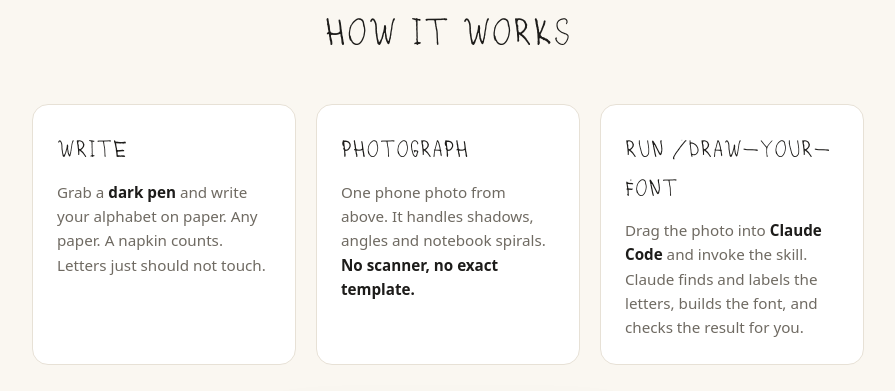
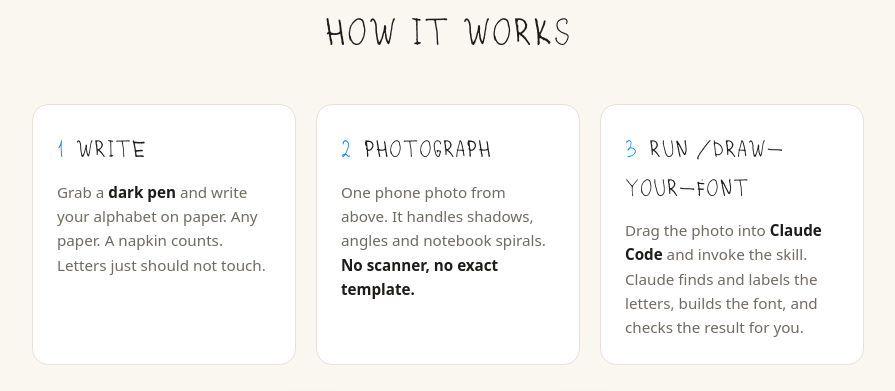
Before and after one commit to danilo-znamerovszkij/draw-your-font, a website: page site/index.html in a window 1280 px wide. Shown: the part 1837-2228 px from the top of the page, without its empty margins (192-1087 px from the left). Drawn offline with Linux system fonts and the light colour scheme.

Commit message:
1️⃣ add numbered steps

```diff
--- a/site/index.html
+++ b/site/index.html
@@ -198,6 +198,7 @@
     padding: 26px 24px 24px;
   }
   .step .hand { font-size: 1.5rem; display: block; margin-bottom: 10px; }
+  .step .n { color: var(--accent); margin-right: 4px; }
   .step p { color: var(--muted); font-size: 0.95rem; }
   .step p b { color: var(--ink); font-weight: 600; }
 
@@ -300,17 +301,17 @@
       <h2 class="hand">How it works</h2>
       <div class="steps">
         <div class="step">
-          <span class="hand">Write</span>
+          <span class="hand"><span class="n">1</span> Write</span>
           <p>Grab a <b>dark pen</b> and write your alphabet on paper. Any paper.
              A napkin counts. Letters just should not touch.</p>
         </div>
         <div class="step">
-          <span class="hand">Photograph</span>
+          <span class="hand"><span class="n">2</span> Photograph</span>
           <p>One phone photo from above. It handles shadows, angles and
              notebook spirals. <b>No scanner, no exact template.</b></p>
         </div>
         <div class="step">
-          <span class="hand">Run /draw-your-font</span>
+          <span class="hand"><span class="n">3</span> Run /draw-your-font</span>
           <p>Drag the photo into <b>Claude Code</b> and invoke the skill. Claude finds
              and labels the letters, builds the font, and checks the result for you.</p>
         </div>
```
